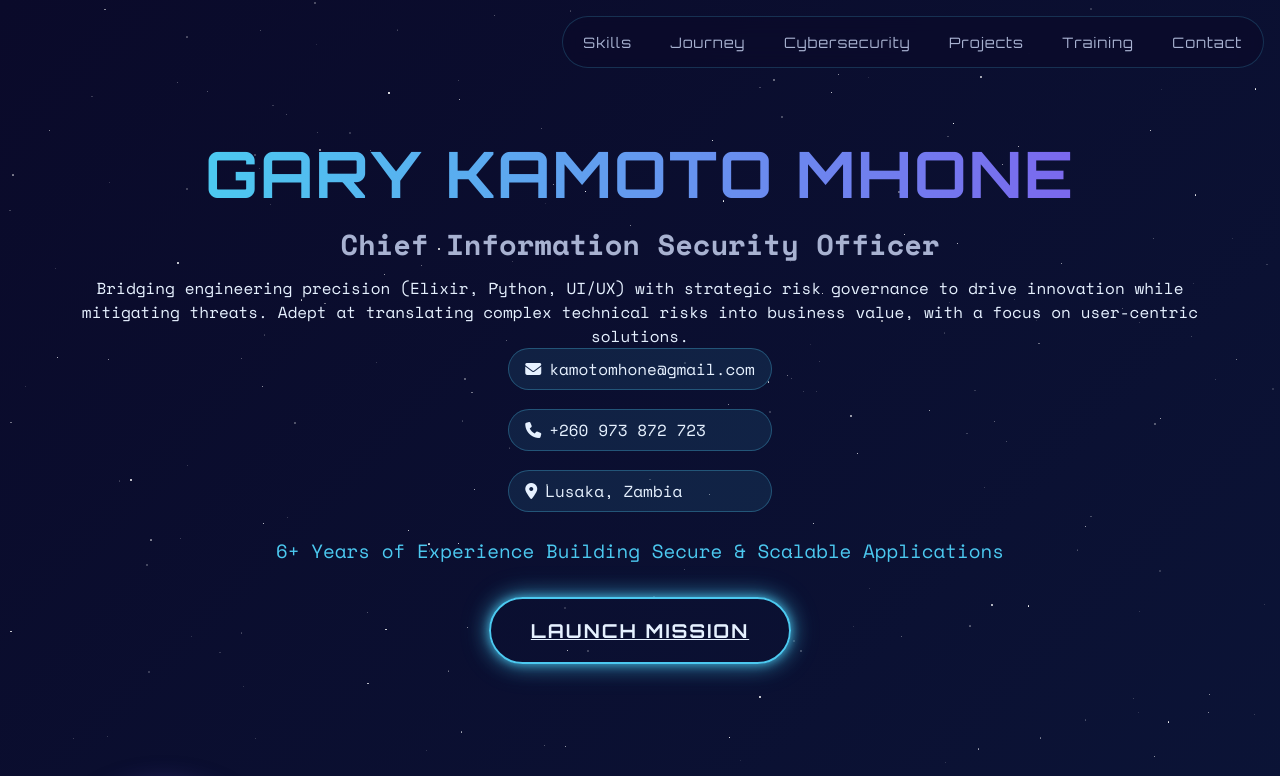
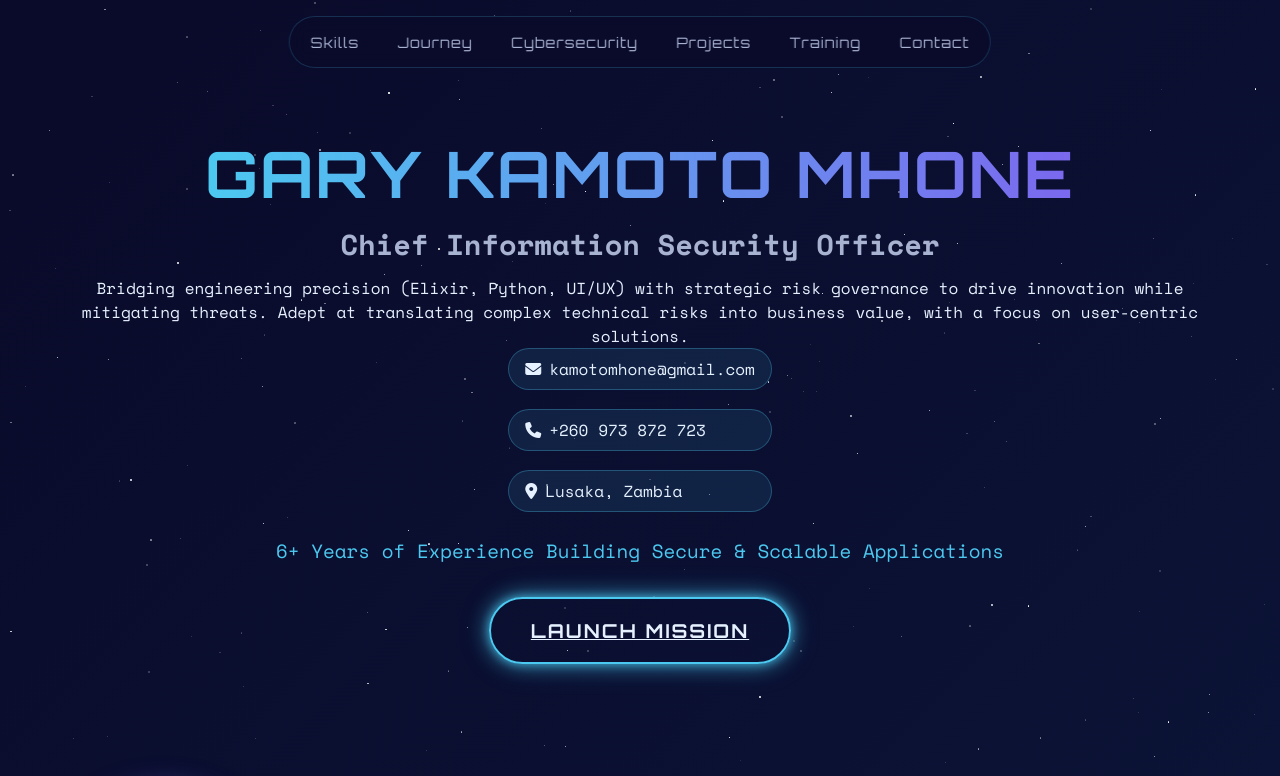
Before and after one commit to ZedTechInfo/gary.github.io, a plain HTML site: page index.html in a window 1280 px wide. Shown: the top 776 px of the page. Drawn offline with nearby package versions, Linux system fonts and the light colour scheme.

Commit message:
Fix: Center space navigation in index.html for improved layout

```diff
--- a/index.html
+++ b/index.html
@@ -206,7 +206,8 @@
         .space-nav {
             position: fixed;
             top: 1rem;
-            right: 1rem;
+            left: 50%;
+            transform: translateX(-50%);
             z-index: 100;
             display: flex;
             gap: 0.8rem;
```
